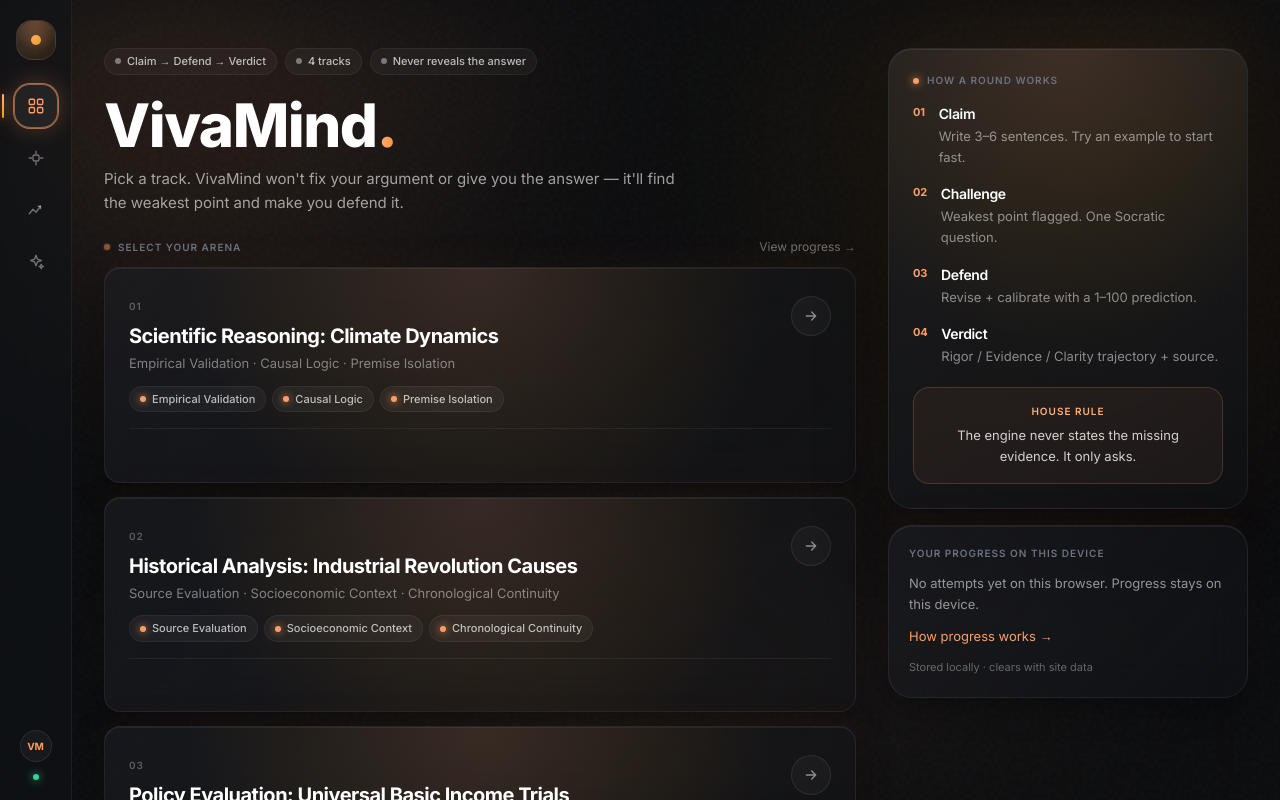
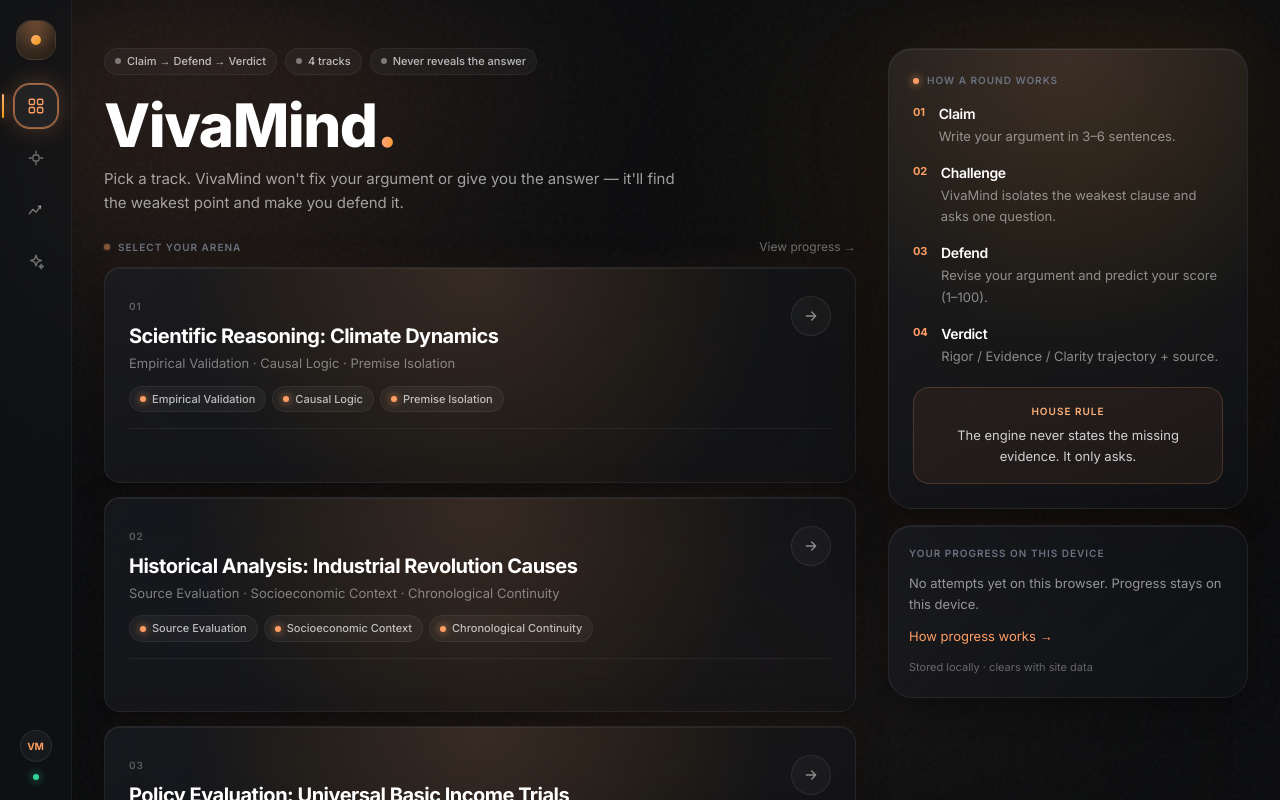
Before and after one commit to kathir-iTech/Prometheus, a Next.js app: page / in a window 1280 px wide. Shown: the top 800 px of the page. Built offline with nearby package versions, Linux system fonts and the light colour scheme.

Commit message:
Consolidate duplicate step copy, avoid redundant remediationPointer call

```diff
--- a/src/app/page.tsx
+++ b/src/app/page.tsx
@@ -127,8 +127,8 @@
             <ol className="mt-3 space-y-3 text-sm text-white/65">
               {[
                 ['Claim', 'Write your argument in 3–6 sentences.'],
-                ['Challenge', 'VivaMind isolates the weakest clause + asks one question.'],
-                ['Defend', 'Revise + predict your score (1–100).'],
+                ['Challenge', 'VivaMind isolates the weakest clause and asks one question.'],
+                ['Defend', 'Revise your argument and predict your score (1–100).'],
                 ['Verdict', 'Trajectory revealed, source unsealed.'],
               ].map(([t, d]) => (
                 <li key={t} className="flex gap-3">
@@ -148,9 +148,9 @@
             <SectionLabel amberDot>How a round works</SectionLabel>
             <ol className="mt-4 space-y-4">
               {[
-                ['01', 'Claim', 'Write 3–6 sentences. Try an example to start fast.'],
-                ['02', 'Challenge', 'Weakest point flagged. One Socratic question.'],
-                ['03', 'Defend', 'Revise + calibrate with a 1–100 prediction.'],
+                ['01', 'Claim', 'Write your argument in 3–6 sentences.'],
+                ['02', 'Challenge', 'VivaMind isolates the weakest clause and asks one question.'],
+                ['03', 'Defend', 'Revise your argument and predict your score (1–100).'],
                 ['04', 'Verdict', 'Rigor / Evidence / Clarity trajectory + source.'],
               ].map(([n, t, d]) => (
                 <li key={n} className="flex gap-3.5">
--- a/src/app/workspace/[trackId]/page.tsx
+++ b/src/app/workspace/[trackId]/page.tsx
@@ -108,6 +108,8 @@
     if (!flagged) return null;
     return `Still worth another look: "${flagged.text}"`;
   }
+
+  const remediation = remediationPointer();
 
   return (
     <main className="min-h-screen">
@@ -327,9 +329,9 @@
                 </p>
               </div>
 
-              {remediationPointer() && (
+              {remediation && (
                 <p className="rounded-2xl border border-amber-core/25 bg-amber-core/[0.08] p-4 text-sm leading-relaxed text-amber-100 backdrop-blur-[20px]">
-                  {remediationPointer()}
+                  {remediation}
                 </p>
               )}
 
```
